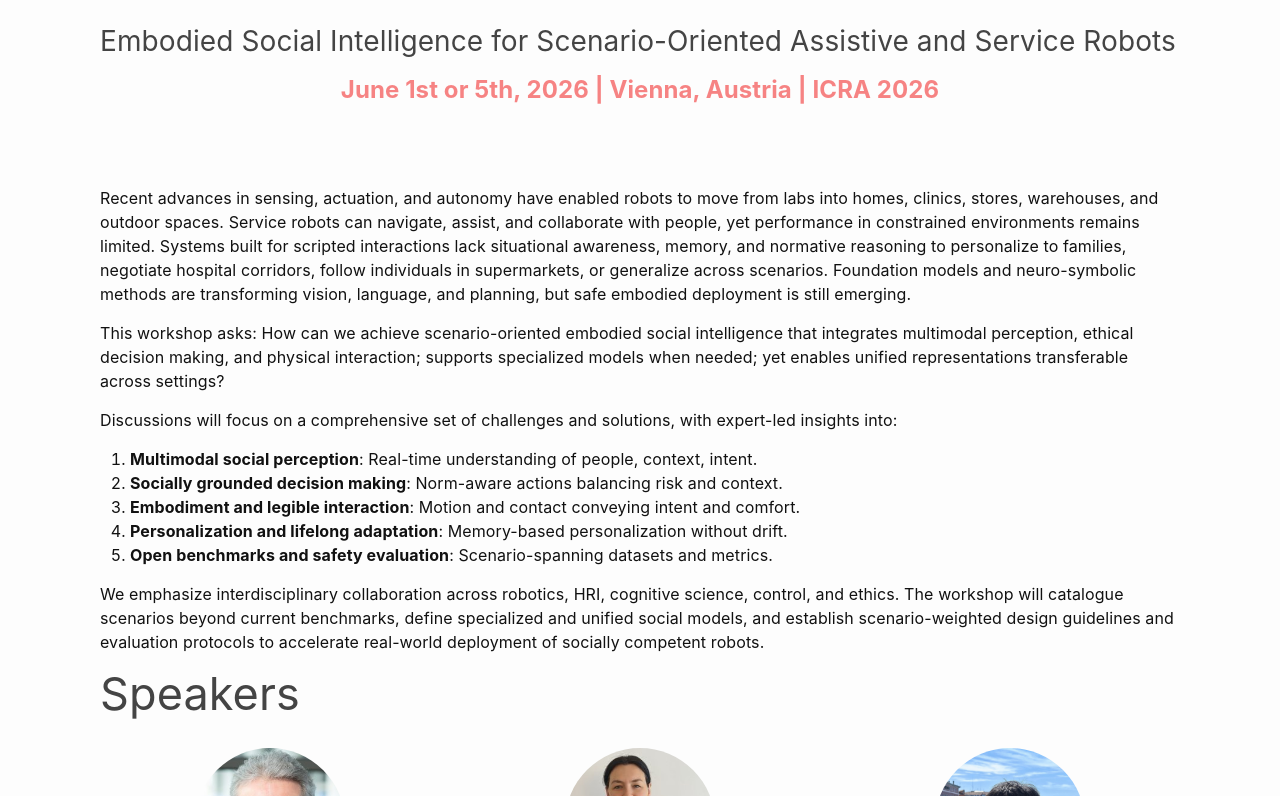
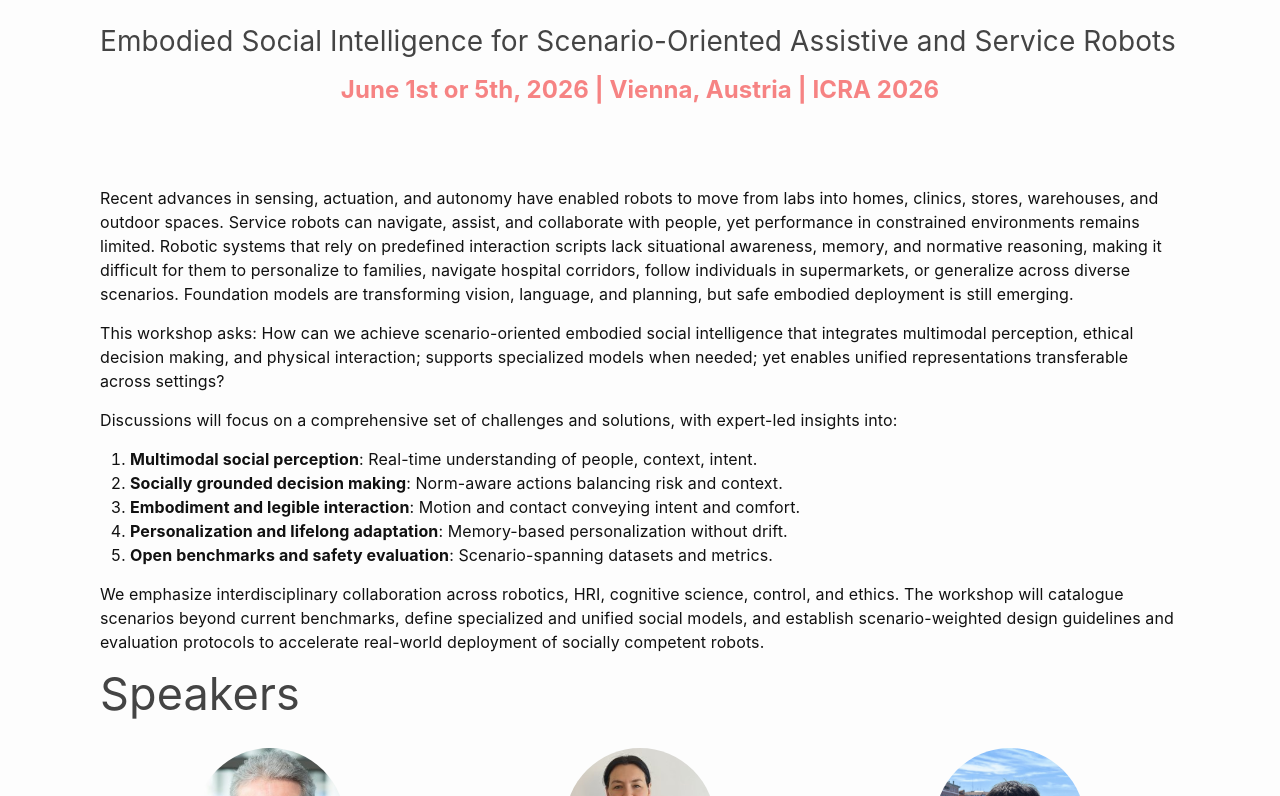
Before and after one commit to icra2026-workshop-embodied-social/icra2026-workshop-embodied-social.github.io, a Jekyll site: the page built from index.md, in a window 1280 px wide and 900 px high, cut to the strip 104-900 px from the top of the window. Built offline with Jekyll 4.4.1, drawn with Linux system fonts in a browser that asks for light colours.

Commit message:
Update index.md

```diff
--- a/index.md
+++ b/index.md
@@ -25,7 +25,7 @@ layout: home
 <br>
 <br>
 
-Recent advances in sensing, actuation, and autonomy have enabled robots to move from labs into homes, clinics, stores, warehouses, and outdoor spaces. Service robots can navigate, assist, and collaborate with people, yet performance in constrained environments remains limited. Systems built for scripted interactions lack situational awareness, memory, and normative reasoning to personalize to families, negotiate hospital corridors, follow individuals in supermarkets, or generalize across scenarios. Foundation models and neuro-symbolic methods are transforming vision, language, and planning, but safe embodied deployment is still emerging.
+Recent advances in sensing, actuation, and autonomy have enabled robots to move from labs into homes, clinics, stores, warehouses, and outdoor spaces. Service robots can navigate, assist, and collaborate with people, yet performance in constrained environments remains limited. Robotic systems that rely on predefined interaction scripts lack situational awareness, memory, and normative reasoning, making it difficult for them to personalize to families, navigate hospital corridors, follow individuals in supermarkets, or generalize across diverse scenarios. Foundation models are transforming vision, language, and planning, but safe embodied deployment is still emerging.
 
 This workshop asks: How can we achieve scenario-oriented embodied social intelligence that integrates multimodal perception, ethical decision making, and physical interaction; supports specialized models when needed; yet enables unified representations transferable across settings?
 
```
